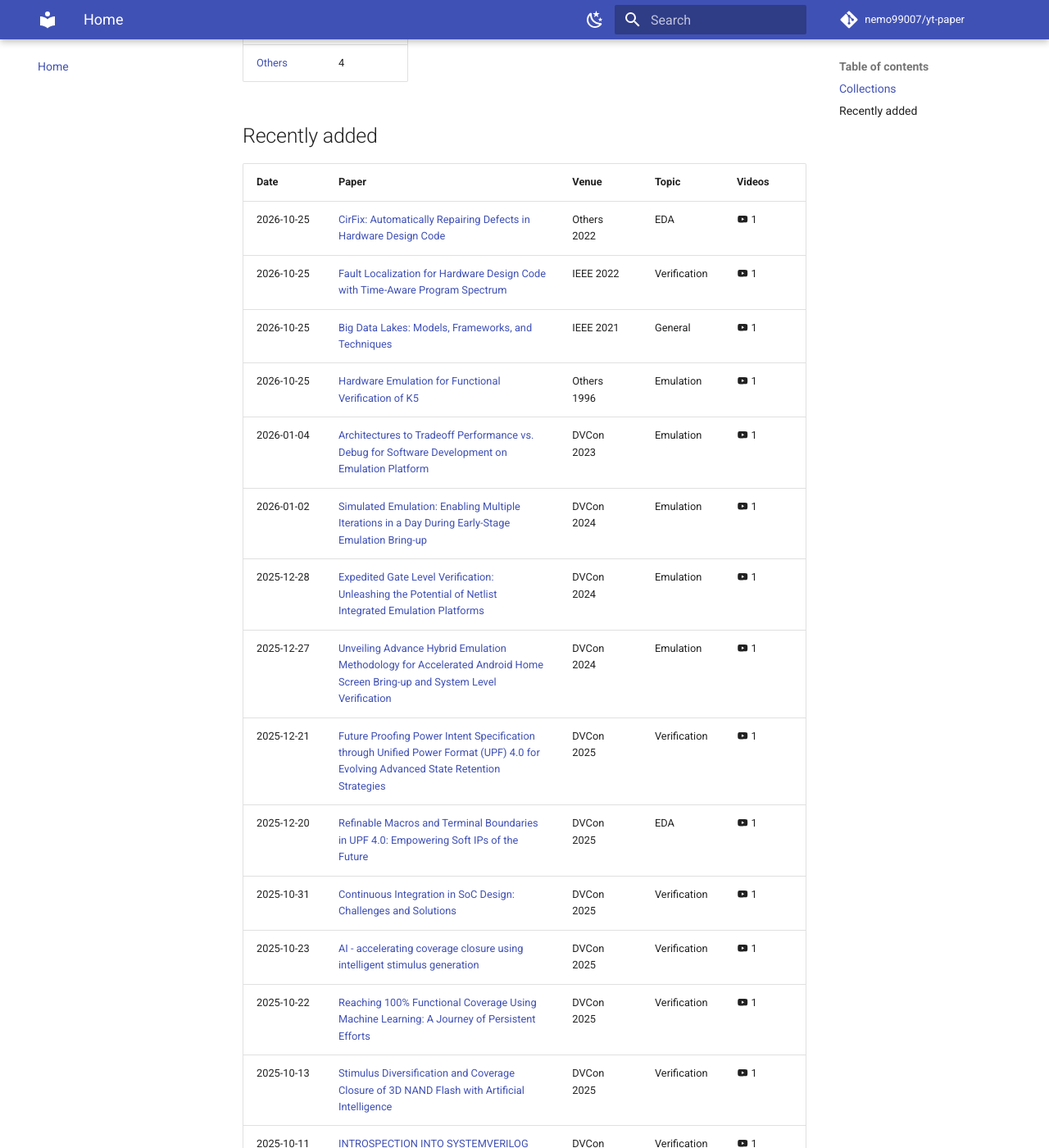
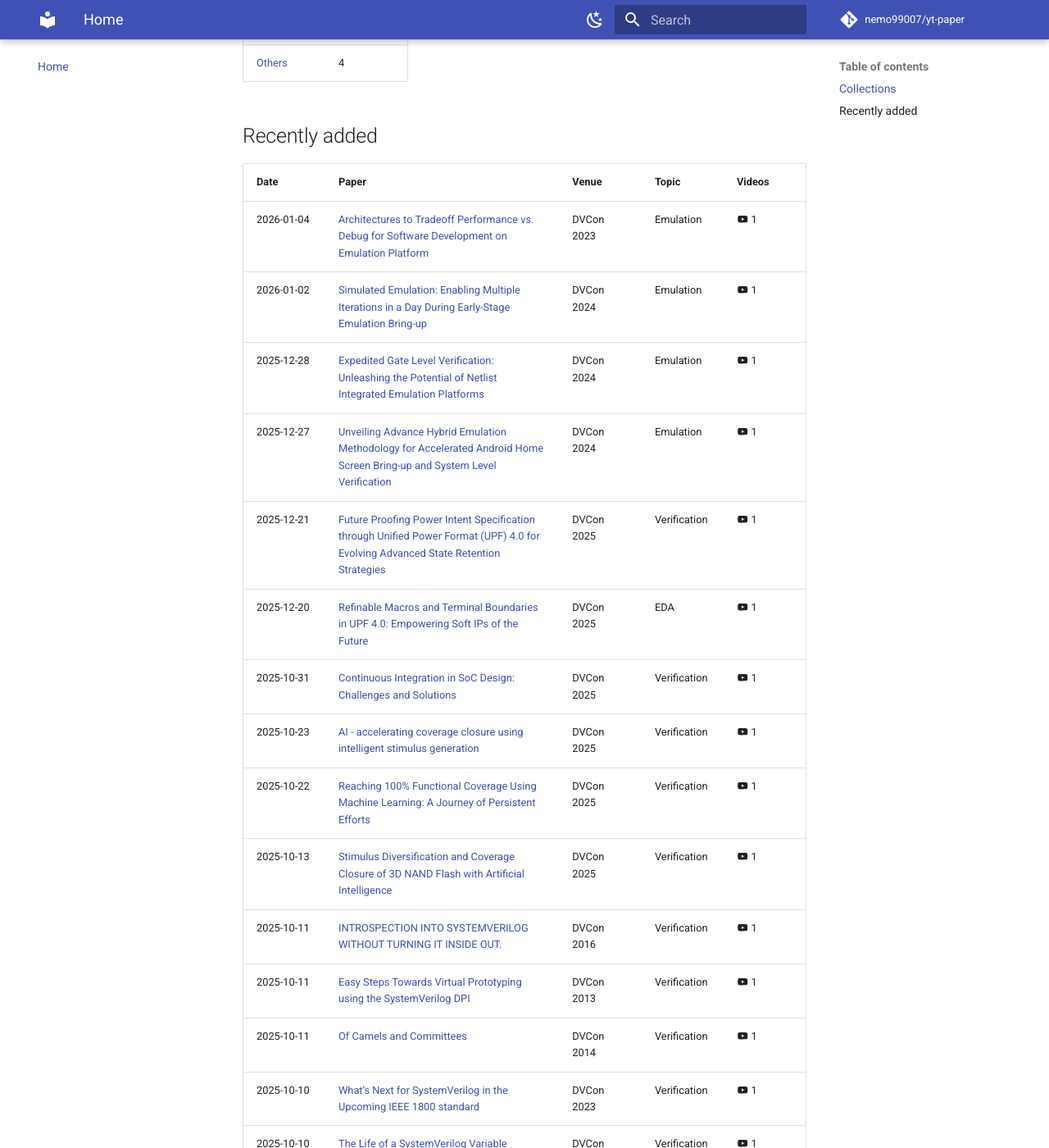
Before and after one commit to nemo99007/yt-paper, an MkDocs documentation site: the page built from docs/index.md, in a window 1280 px wide and 1400 px high, scrolled down 585 px. Shown: the whole window at 82% size. Built offline with MkDocs 1.6.1 and Material for MkDocs 9.7.7, drawn with Linux system fonts in a browser that asks for light colours; comment, search, counter and statistics services are not loaded.

```diff
--- a/docs/index.md
+++ b/docs/index.md
@@ -20,10 +20,6 @@ A reading archive of technical papers, each summarized and linked to its reading
 
 | Date | Paper | Venue | Topic | Videos |
 |---|---|---|---|---|
-| 2026-10-25 | [CirFix: Automatically Repairing Defects in Hardware Design Code](papers/ref-20261025-3d91-cirfix-automatically-repairing-defects-in-hardware-design-co.md) | Others 2022 | EDA | :material-youtube: 1 |
-| 2026-10-25 | [Fault Localization for Hardware Design Code with Time-Aware Program Spectrum](papers/ref-20261025-4df5-fault-localization-for-hardware-design-code-with-time-aware.md) | IEEE 2022 | Verification | :material-youtube: 1 |
-| 2026-10-25 | [Big Data Lakes: Models, Frameworks, and Techniques](papers/ref-20261025-d8b4-big-data-lakes-models-frameworks-and-techniques.md) | IEEE 2021 | General | :material-youtube: 1 |
-| 2026-10-25 | [Hardware Emulation for Functional Verification of K5](papers/ref-20261025-2ad0-hardware-emulation-for-functional-verification-of-k5.md) | Others 1996 | Emulation | :material-youtube: 1 |
 | 2026-01-04 | [Architectures to Tradeoff Performance vs. Debug for Software Development on Emulation Platform](papers/ref-20261018-fd31-architectures-to-tradeoff-performance-vs-debug-for-software.md) | DVCon 2023 | Emulation | :material-youtube: 1 |
 | 2026-01-02 | [Simulated Emulation: Enabling Multiple Iterations in a Day During Early-Stage Emulation Bring-up](papers/ref-20261018-3821-simulated-emulation-enabling-multiple-iterations-in-a-day-du.md) | DVCon 2024 | Emulation | :material-youtube: 1 |
 | 2025-12-28 | [Expedited Gate Level Verification: Unleashing the Potential of Netlist Integrated Emulation Platforms](papers/ref-20261018-8aac-expedited-gate-level-verification-unleashing-the-potential-o.md) | DVCon 2024 | Emulation | :material-youtube: 1 |
@@ -35,3 +31,7 @@ A reading archive of technical papers, each summarized and linked to its reading
 | 2025-10-22 | [Reaching 100% Functional Coverage Using Machine Learning: A Journey of Persistent Efforts](papers/ref-20261018-2c1c-reaching-100-functional-coverage-using-machine-learning-a-jo.md) | DVCon 2025 | Verification | :material-youtube: 1 |
 | 2025-10-13 | [Stimulus Diversification and Coverage Closure of 3D NAND Flash with Artificial Intelligence](papers/ref-20261018-cee6-stimulus-diversification-and-coverage-closure-of-3d-nand-fla.md) | DVCon 2025 | Verification | :material-youtube: 1 |
 | 2025-10-11 | [INTROSPECTION INTO SYSTEMVERILOG WITHOUT TURNING IT INSIDE OUT.](papers/ref-20261018-9f02-introspection-into-systemverilog-without-turning-it-inside-o.md) | DVCon 2016 | Verification | :material-youtube: 1 |
+| 2025-10-11 | [Easy Steps Towards Virtual Prototyping using the SystemVerilog DPI](papers/ref-20261018-6a03-easy-steps-towards-virtual-prototyping-using-the-systemveril.md) | DVCon 2013 | Verification | :material-youtube: 1 |
+| 2025-10-11 | [Of Camels and Committees](papers/ref-20261018-2c26-of-camels-and-committees.md) | DVCon 2014 | Verification | :material-youtube: 1 |
+| 2025-10-10 | [What’s Next for SystemVerilog in the Upcoming IEEE 1800 standard](papers/ref-20261018-f7f6-whats-next-for-systemverilog-in-the-upcoming-ieee-1800-stand.md) | DVCon 2023 | Verification | :material-youtube: 1 |
+| 2025-10-10 | [The Life of a SystemVerilog Variable](papers/ref-20261018-f51f-the-life-of-a-systemverilog-variable.md) | DVCon 2021 | Verification | :material-youtube: 1 |
```
Also changed, not shown: docs/papers/ref-20261025-2ad0-hardware-emulation-for-functional-verification-of-k5.md (+1 -1 lines), docs/papers/ref-20261025-3d91-cirfix-automatically-repairing-defects-in-hardware-design-co.md (+1 -1 lines), docs/papers/ref-20261025-4df5-fault-localization-for-hardware-design-code-with-time-aware.md (+1 -1 lines), docs/papers/ref-20261025-d8b4-big-data-lakes-models-frameworks-and-techniques.md (+1 -1 lines), 1 other file.
